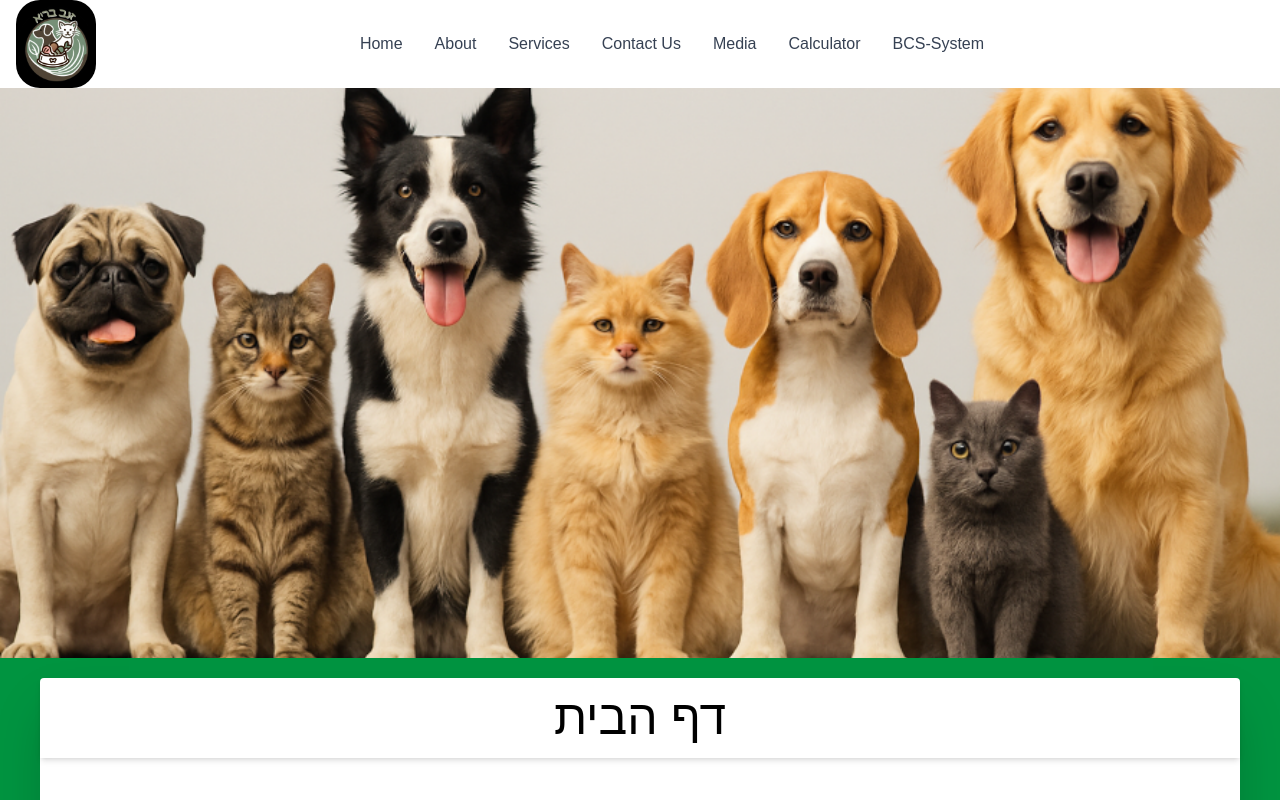
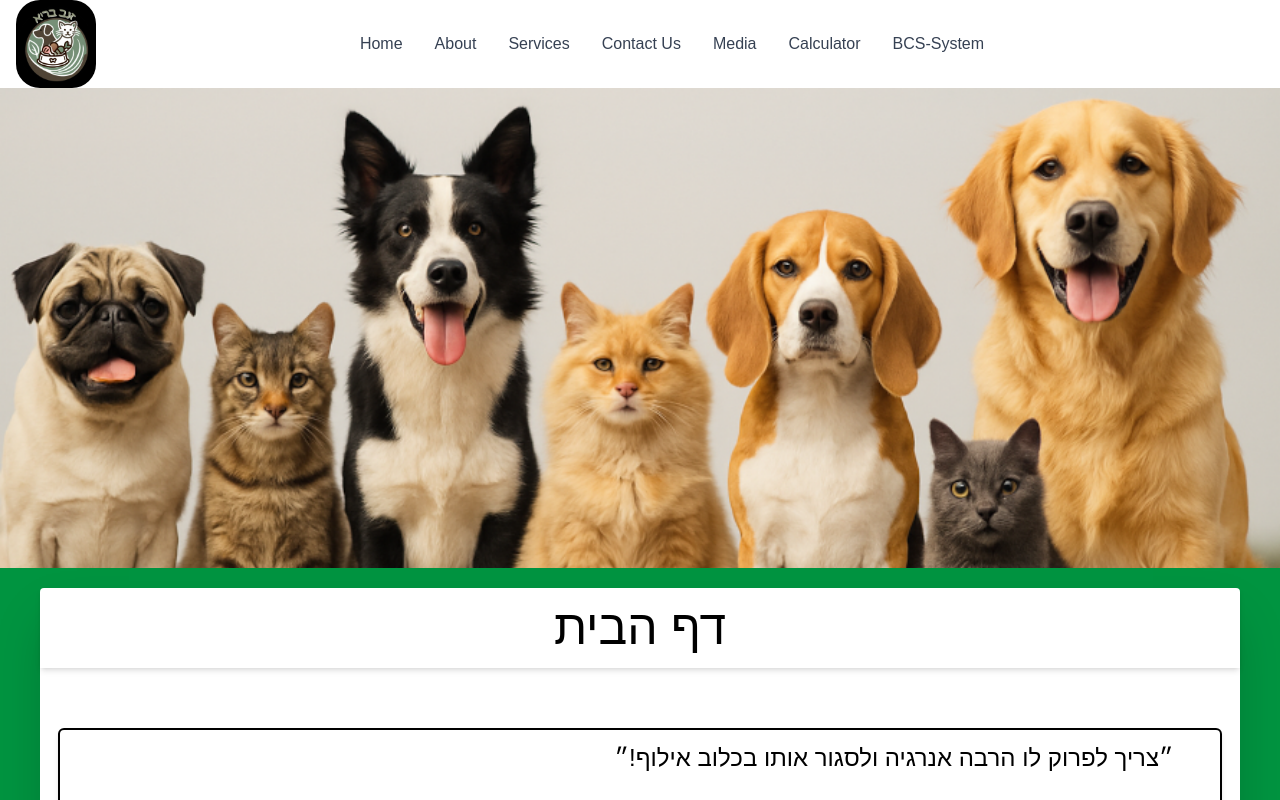
Before and after one commit to vitorreisler/healthyTail, a Next.js app: page / in a window 1280 px wide. Shown: the top 800 px of the page. Built offline with nearby package versions, Linux system fonts and the light colour scheme.

Commit message:
banner e small screen

```diff
--- a/src/components/banner.jsx
+++ b/src/components/banner.jsx
@@ -6,7 +6,7 @@ const Banner = () => {
     if (window.screen.width < 500) {
       setIsSmallScreen(window.screen.width < 500);
     }
-  }, []);
+  }, [isSmallScreen]); // quaklquer coisa tirar a dependencia
   return (
     <>
       {isSmallScreen ? (
@@ -20,7 +20,7 @@ const Banner = () => {
       ) : (
         <div className="w-full">
           <img
-            className="w-full max-h-[570px] object-cover"
+            className="w-full max-h-[480px] object-cover object-top"
             src="/images/banner3.png"
             alt="dogs and cats"
           />
--- a/src/pages/index.jsx
+++ b/src/pages/index.jsx
@@ -3,7 +3,7 @@ import HomePage from "./rotas/homepage";
 
 export default function Home() {
   return (
-    <Layout pageName={"דף הבית"}>
+    <Layout  pageName={"דף הבית"}>
       <HomePage/>
     </Layout>
   );
```
